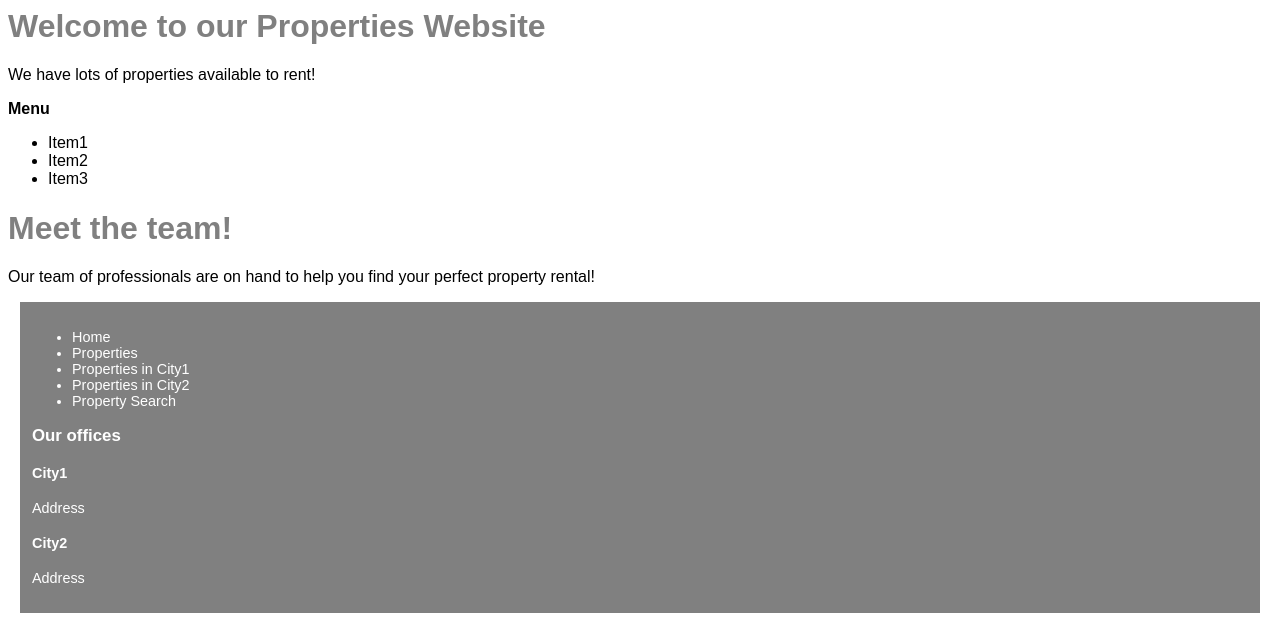
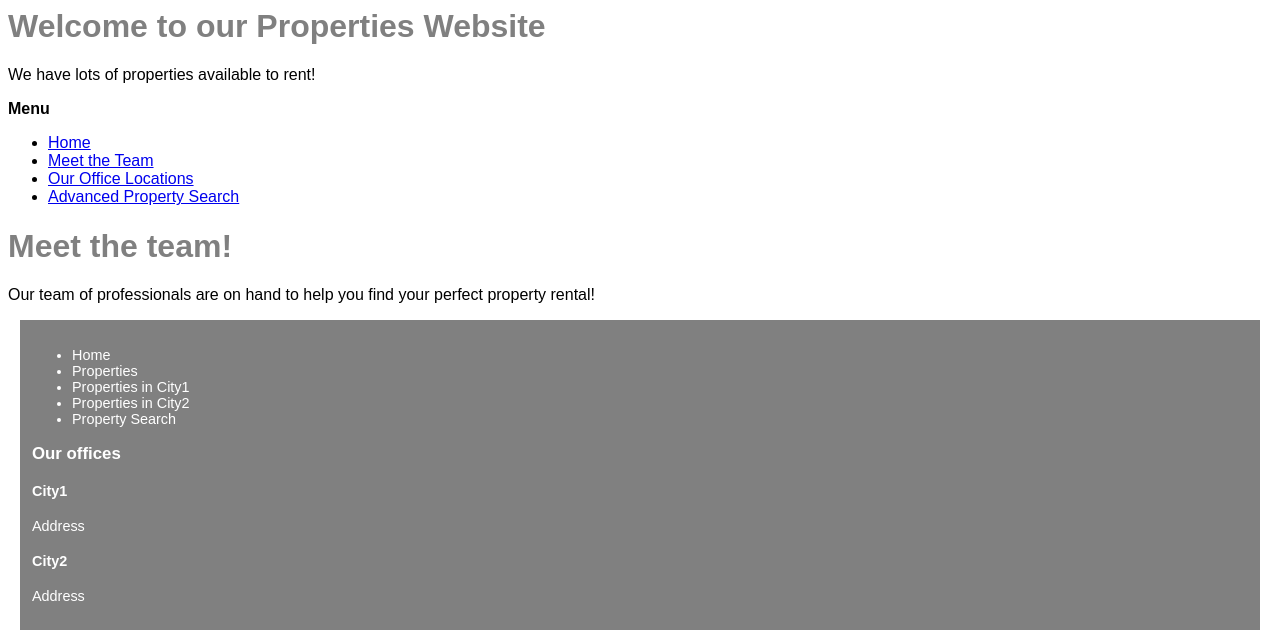
Before and after one commit to richardgourley/property-manager-django-project, a Django app: template properties/templates/properties/agents.html in a window 1280 px wide. Shown: the top 630 px of the page. Run offline with Django 3.2, Linux system fonts and the light colour scheme; the template is opened without the code that fills it, so the values that code supplies are empty.

Commit message:
Navbar menu links added

```diff
--- a/properties/templates/properties/navbar.html
+++ b/properties/templates/properties/navbar.html
@@ -1,6 +1,7 @@
 <p><strong>Menu</strong></p>
 <ul>
-    <li>Item1</li>
-    <li>Item2</li>
-    <li>Item3</li>
+    <li><a href="{% url 'properties:index' %}">Home</a></li>
+    <li><a href="{% url 'properties:agents' %}">Meet the Team</a></li>
+    <li><a href="{% url 'properties:locations' %}">Our Office Locations</a></li>
+    <li><a href="{% url 'properties:advanced_property_search' %}">Advanced Property Search</a>
 </ul>
```
